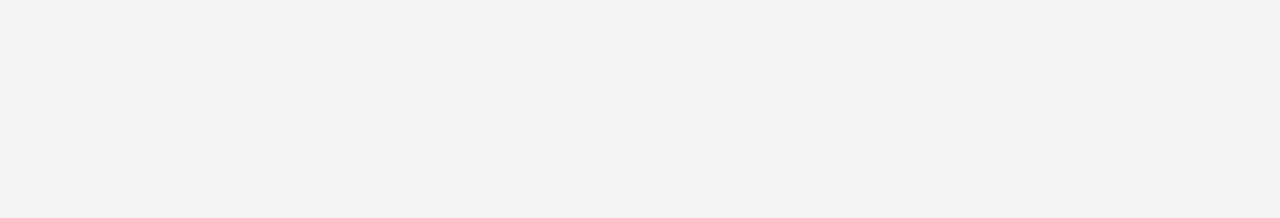
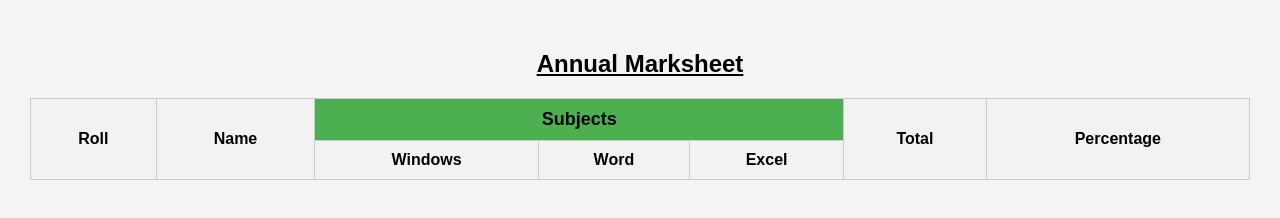
Before and after one commit to MiNi-AI-DEV/Web_development_projects_with_HTML, a plain HTML site: page Annual_marksheet/index.html in a window 1280 px wide. Drawn offline with Linux system fonts and the light colour scheme.

Commit message:
upadated index table body

```diff
--- a/Annual_marksheet/index.html
+++ b/Annual_marksheet/index.html
@@ -65,3 +65,21 @@
    </style>
 </head>
 <body>
+
+  <div class=""marksheet">
+    <h2>Annual Marksheet</h2>
+    <table>
+      <thead>
+        <tr>
+          <th rowspan="2" >Roll</th>
+          <th rowspan="2" >Name</th>
+          <th colspan="3" class="title">Subjects</th>
+          <th rowspan="2" >Total</th>
+          <th rowspan="2" >Percentage</th>
+        </tr>
+
+        <tr>
+          <th>Windows</th>
+          <th>Word</th>
+          <th>Excel</th>
+        </tr>
```
